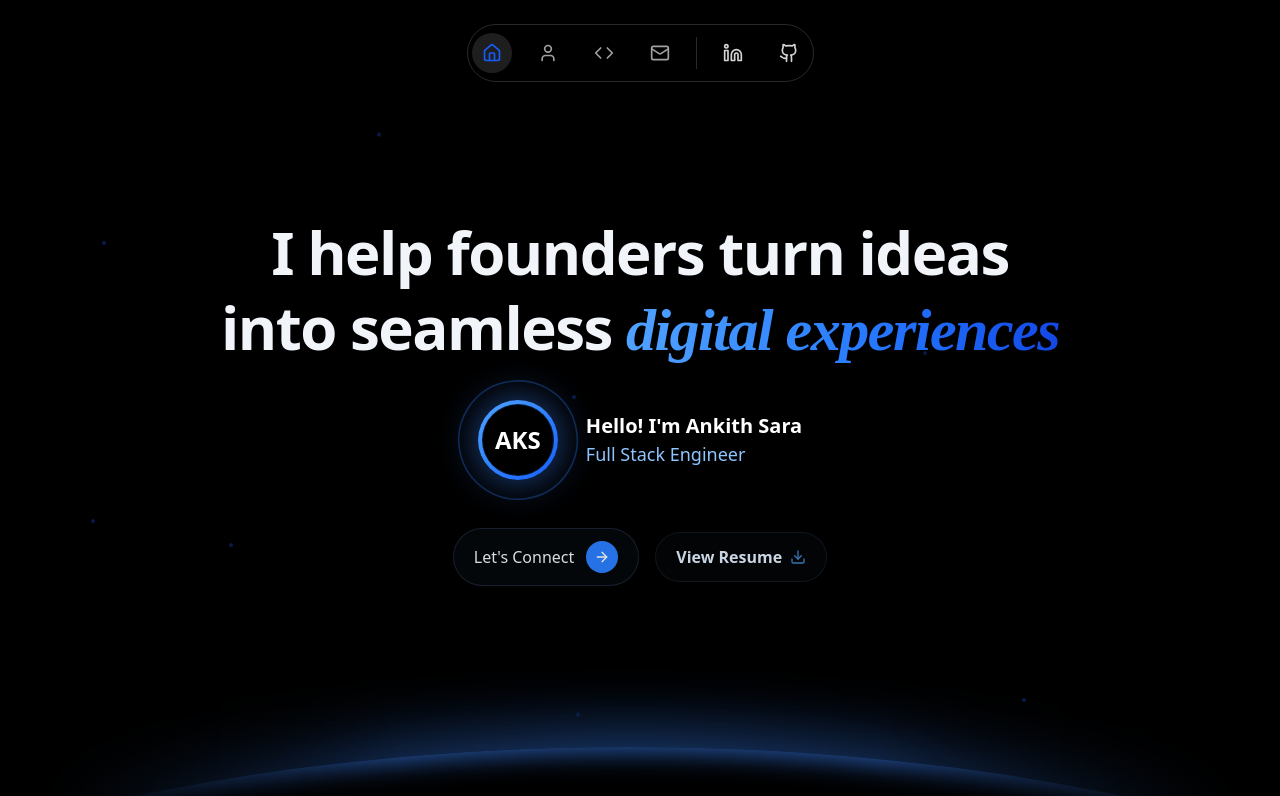
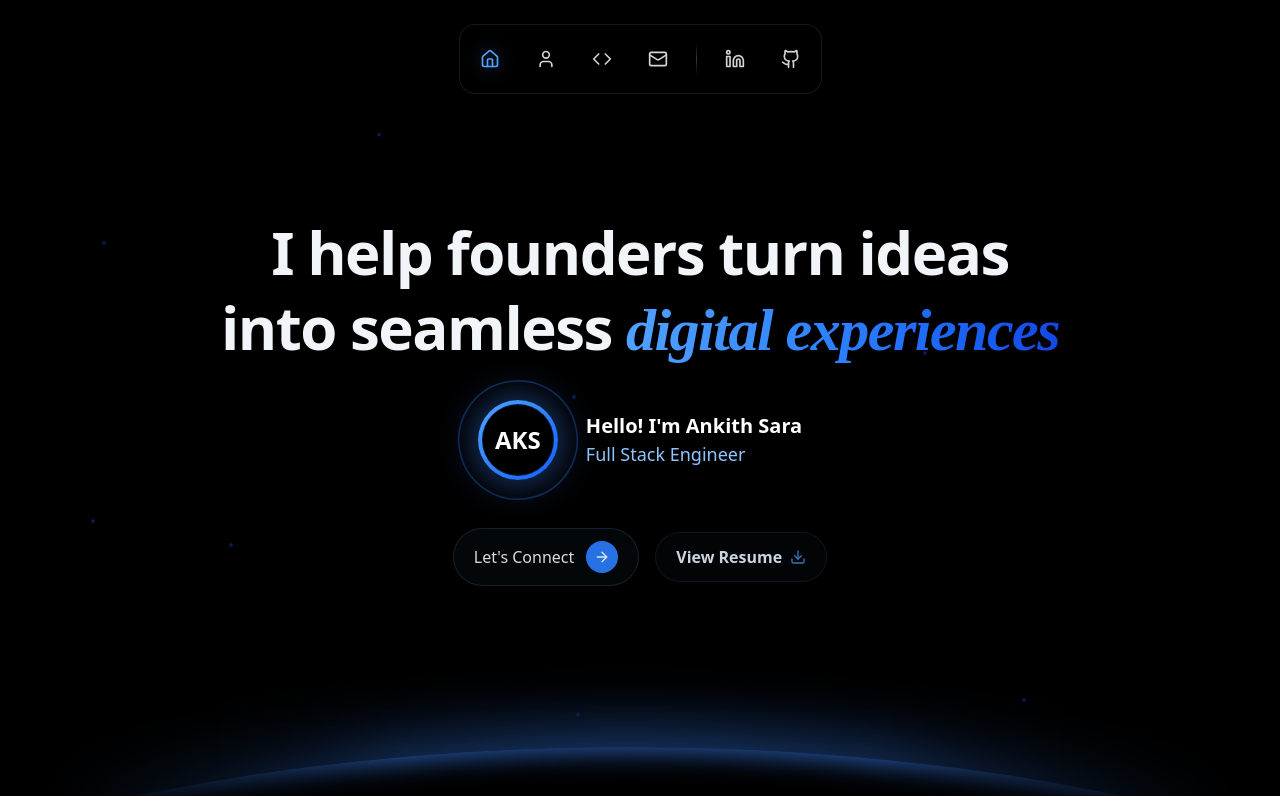
Before and after one commit to Ankith-sara/Portfolio, a React (Vite) app: page / in a window 1280 px wide. Shown: the top 796 px of the page. Built offline with nearby package versions, Linux system fonts and the light colour scheme.

Commit message:
Initial Commit

```diff
--- a/src/components/Navbar.jsx
+++ b/src/components/Navbar.jsx
@@ -10,6 +10,8 @@ const Navbar = () => {
     const [isDrawerOpen, setIsDrawerOpen] = useState(false);
     const { playClick, playHover, playTransition } = useSound();
     const [scrollY, setScrollY] = useState(0);
+    const [lastScrollY, setLastScrollY] = useState(0);
+    const [showNavbar, setShowNavbar] = useState(true);
 
     const navRef = useRef(null);
     const itemRefs = useRef({});
@@ -17,10 +19,25 @@ const Navbar = () => {
     const [isInitialLoad, setIsInitialLoad] = useState(true);
 
     useEffect(() => {
-        const handleScroll = () => setScrollY(window.scrollY);
-        window.addEventListener("scroll", handleScroll);
+        const handleScroll = () => {
+            const currentScrollY = window.scrollY;
+
+            // For mobile: show/hide based on scroll direction
+            if (window.innerWidth < 640) { // sm breakpoint
+                if (currentScrollY < lastScrollY || currentScrollY < 10) {
+                    setShowNavbar(true);
+                } else if (currentScrollY > lastScrollY && currentScrollY > 100) {
+                    setShowNavbar(false);
+                }
+            }
+
+            setScrollY(currentScrollY);
+            setLastScrollY(currentScrollY);
+        };
+
+        window.addEventListener("scroll", handleScroll, { passive: true });
         return () => window.removeEventListener("scroll", handleScroll);
-    }, []);
+    }, [lastScrollY]);
 
     const navItems = [
         { id: "/", label: "Home", path: "/", icon: <Home size={20} /> },
@@ -91,16 +108,19 @@ const Navbar = () => {
         const commonProps = {
             ref: (el) => (itemRefs.current[item.id] = el),
             onMouseEnter: () => handleMouseEnter(item.id),
-            className: `relative z-10 flex items-center justify-center w-10 h-10 my-2 mx-1 group transition-colors duration-300 ${
-                isActive ? "text-blue-600" : "text-neutral-400 hover:text-blue-400"
+            className: `relative z-10 flex items-center justify-center w-11 h-11 my-2 mx-1 group transition-all duration-300 hover:scale-105 ${
+                isActive ? "text-blue-400" : "text-neutral-300 hover:text-white"
             }`,
         };
 
         const content = (
             <>
+                <div className={`transition-all duration-300 ${isActive ? 'drop-shadow-[0_0_8px_rgba(59,130,246,0.5)]' : ''}`}>
                     {item.icon}
-                <div className="absolute top-full left-1/2 -translate-x-1/2 mt-2 px-2 py-1 bg-neutral-100 text-neutral-900 text-xs font-semibold rounded-md opacity-0 group-hover:opacity-100 transform translate-y-1 group-hover:translate-y-0 transition-all duration-300 pointer-events-none shadow-lg">
+                </div>
+                <div className="absolute top-full left-1/2 -translate-x-1/2 mt-3 px-3 py-1.5 bg-black/90 backdrop-blur-sm text-white text-xs font-medium rounded-lg opacity-0 group-hover:opacity-100 transform translate-y-1 group-hover:translate-y-0 transition-all duration-300 pointer-events-none shadow-xl border border-neutral-700/50 whitespace-nowrap">
                     {item.label}
+                    <div className="absolute -top-1 left-1/2 -translate-x-1/2 w-2 h-2 bg-black/90 rotate-45 border-l border-t border-neutral-700/50"></div>
                 </div>
             </>
         );
@@ -137,22 +157,19 @@ const Navbar = () => {
 
     return (
         <>
-            <nav className={`fixed w-full top-0 pt-6 z-50 transition-all duration-300 ${scrollY > 50 ? "pt-2" : "pt-4"}`}>
+            {/* Desktop navbar */}
+            <nav className={`fixed w-full top-0 pt-6 z-50 transition-all duration-500 ${scrollY > 50 ? "pt-3" : "pt-6"}`}>
                 <div className="hidden sm:flex justify-center">
                     <div
                         ref={navRef}
                         onMouseLeave={handleMouseLeave}
-                        className="relative flex gap-2 w-fit backdrop-blur-xl border border-neutral-600/50 rounded-full mx-auto shadow-2xl"
+                        className="relative flex gap-1 w-fit backdrop-blur-2xl bg-black/20 border border-neutral-600/30 rounded-2xl mx-auto shadow-2xl hover:shadow-blue-500/10 transition-all duration-500 p-1"
                     >
-                        <div
-                            className="absolute bg-neutral-800/80 rounded-full"
-                            style={{
-                                ...highlightStyle,
-                                transition: isInitialLoad ? "none" : "all 350ms cubic-bezier(0.16, 1, 0.3, 1)",
-                            }}
-                        />
                         {navItems.map(renderNavItem)}
-                        <div className="w-px h-8 bg-neutral-600/50 mx-1 self-center"></div>
+
+                        {/* Enhanced separator */}
+                        <div className="w-px h-8 bg-gradient-to-b from-transparent via-neutral-500/50 to-transparent mx-2 self-center"></div>
+
                         {socialLinks.map((social) => (
                             <div className="relative group my-2 mx-1" key={social.id}>
                                 <a
@@ -161,22 +178,31 @@ const Navbar = () => {
                                     rel="noopener noreferrer"
                                     onClick={playClick}
                                     onMouseEnter={playHover}
-                                    className="flex items-center justify-center w-10 h-10 rounded-full text-neutral-300 hover:text-white transition-all duration-300 z-10 relative"
+                                    className="flex items-center justify-center w-11 h-11 rounded-xl text-neutral-300 hover:text-white transition-all duration-300 z-10 relative hover:scale-105 hover:bg-neutral-800/50"
                                 >
                                     {social.icon}
                                 </a>
-                                <div className="absolute top-full left-1/2 -translate-x-1/2 mt-2 px-2 py-1 bg-neutral-100 text-neutral-900 text-xs font-semibold rounded-md opacity-0 group-hover:opacity-100 transform translate-y-1 group-hover:translate-y-0 transition-all duration-300 pointer-events-none shadow-lg">
+                                <div className="absolute top-full left-1/2 -translate-x-1/2 mt-3 px-3 py-1.5 bg-black/90 backdrop-blur-sm text-white text-xs font-medium rounded-lg opacity-0 group-hover:opacity-100 transform translate-y-1 group-hover:translate-y-0 transition-all duration-300 pointer-events-none shadow-xl border border-neutral-700/50 whitespace-nowrap">
                                     {social.label}
+                                    <div className="absolute -top-1 left-1/2 -translate-x-1/2 w-2 h-2 bg-black/90 rotate-45 border-l border-t border-neutral-700/50"></div>
                                 </div>
                             </div>
                         ))}
                     </div>
                 </div>
+            </nav>
 
-                {/* Mobile navbar */}
-                <div className="sm:hidden fixed bottom-4 inset-x-0 mx-auto w-fit">
-                    <div className="flex items-center gap-2 backdrop-blur-xl border border-neutral-600/50 rounded-full p-1 shadow-2xl">
+            {/* Mobile navbar with scroll behavior */}
+            <div className={`sm:hidden fixed bottom-6 inset-x-0 mx-auto w-fit z-50 transition-all duration-500 ${
+                showNavbar ? 'translate-y-0 opacity-100' : 'translate-y-20 opacity-0 pointer-events-none'
+            }`}>
+                <div className="flex items-center gap-2 backdrop-blur-2xl bg-black/30 border border-neutral-600/30 rounded-2xl p-2 shadow-2xl hover:shadow-blue-500/20 transition-all duration-300">
+                    {/* Mobile gradient overlay */}
+                    <div className="absolute inset-0 rounded-2xl bg-gradient-to-r from-blue-500/10 via-purple-500/10 to-blue-500/10"></div>
+
                     {navItems.map((item) => {
+                        const isActive = currentPath === item.path;
+
                         if (item.isDrawer) {
                             return (
                                 <button
@@ -185,12 +211,19 @@ const Navbar = () => {
                                         playClick();
                                         setIsDrawerOpen(true);
                                     }}
-                                        className="flex items-center justify-center w-12 h-12 rounded-full bg-neutral-800 text-white"
+                                    className={`relative flex items-center justify-center w-12 h-12 rounded-xl transition-all duration-300 hover:scale-105 z-10 ${
+                                        isActive
+                                            ? "bg-gradient-to-r from-blue-600 to-blue-500 text-white shadow-lg shadow-blue-500/30"
+                                            : "text-neutral-300 hover:text-white hover:bg-neutral-800/50"
+                                    }`}
                                 >
+                                    <div className={`transition-all duration-300 ${isActive ? 'drop-shadow-[0_0_8px_rgba(255,255,255,0.3)]' : ''}`}>
                                         {item.icon}
+                                    </div>
                                 </button>
                             );
                         }
+
                         return (
                             <Link
                                 key={item.id}
@@ -199,17 +232,20 @@ const Navbar = () => {
                                     playClick();
                                     playTransition();
                                 }}
-                                    className={`flex items-center justify-center w-12 h-12 rounded-full transition-colors ${
-                                        currentPath === item.path ? "bg-neutral-800 text-white" : "text-neutral-400"
+                                className={`relative flex items-center justify-center w-12 h-12 rounded-xl transition-all duration-300 hover:scale-105 z-10 ${
+                                    isActive
+                                        ? "bg-gradient-to-r from-blue-600 to-blue-500 text-white shadow-lg shadow-blue-500/30"
+                                        : "text-neutral-300 hover:text-white hover:bg-neutral-800/50"
                                 }`}
                             >
+                                <div className={`transition-all duration-300 ${isActive ? 'drop-shadow-[0_0_8px_rgba(255,255,255,0.3)]' : ''}`}>
                                     {item.icon}
+                                </div>
                             </Link>
                         );
                     })}
                 </div>
             </div>
-            </nav>
 
             <ContactDrawer isOpen={isDrawerOpen} onClose={() => setIsDrawerOpen(false)} />
         </>
```
Lines whose indentation alone changed are shown as unchanged.
